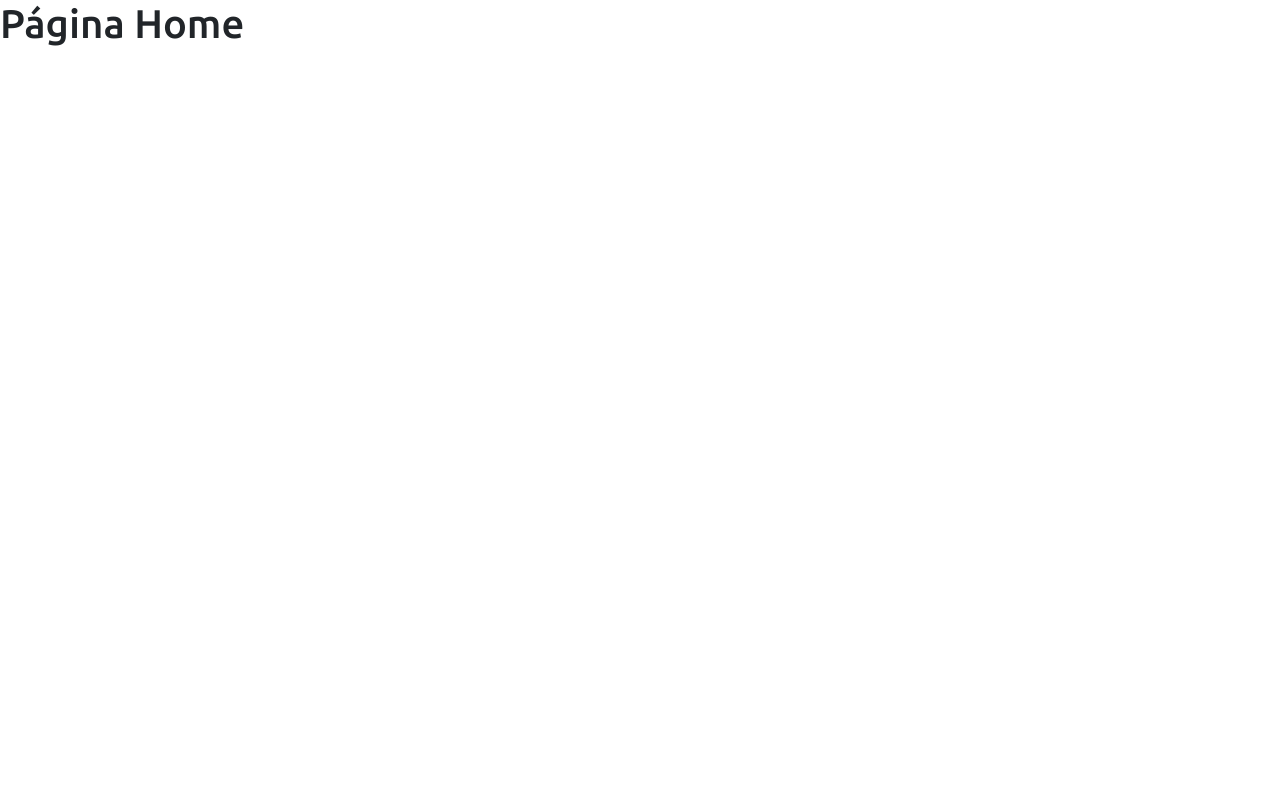
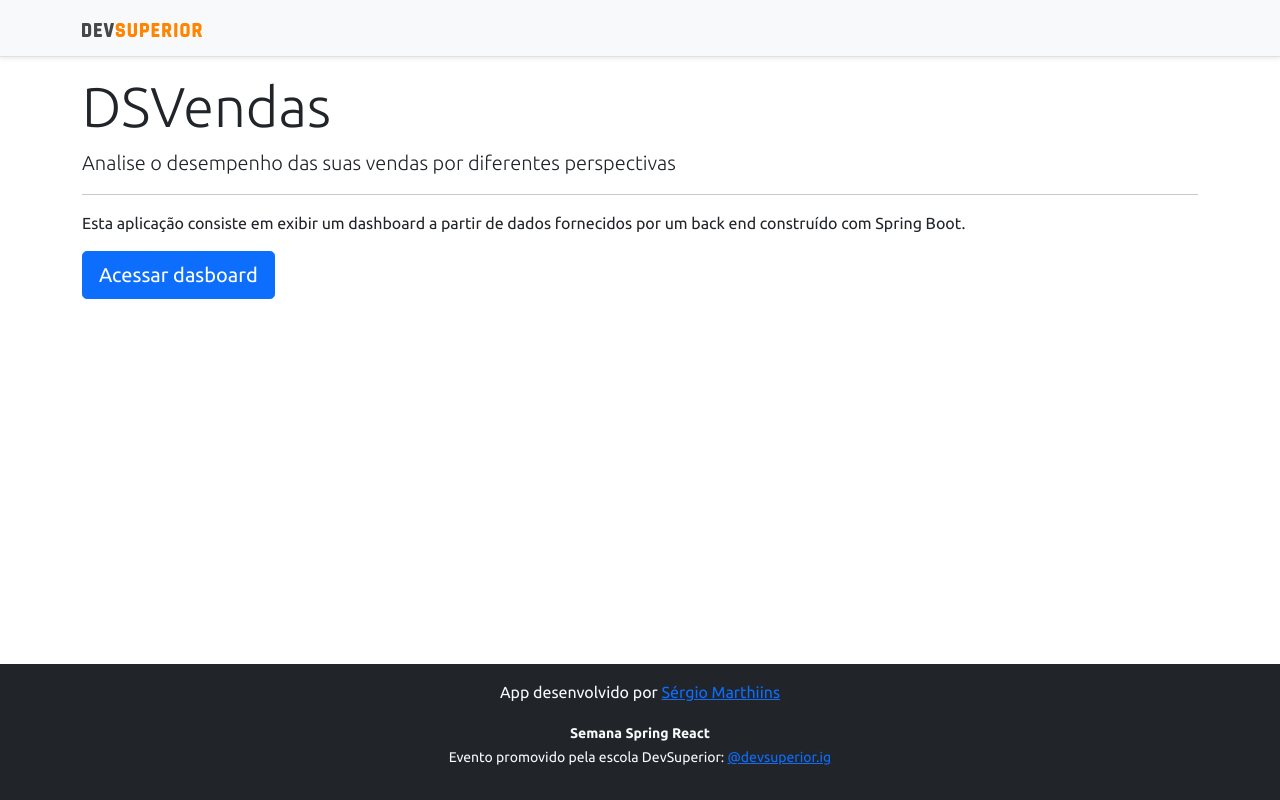
Before and after one commit to Marthiins/projeto-sds3, a React (Create React App) app in the folder frontend/: page / in a window 1280 px wide. Built offline with nearby package versions, Linux system fonts and the light colour scheme.

Commit message:
DonutChart integration

```diff
--- a/frontend/package.json
+++ b/frontend/package.json
@@ -11,7 +11,7 @@
     "@types/node": "^12.0.0",
     "@types/react": "^17.0.0",
     "@types/react-dom": "^17.0.0",
-    "apexcharts": "^3.26.2",
+    "apexcharts": "^3.27.3",
     "axios": "^0.21.1",
     "bootstrap": "^5.0.0",
     "react": "^17.0.2",
--- a/frontend/src/components/DonutChart/index.tsx
+++ b/frontend/src/components/DonutChart/index.tsx
@@ -1,31 +1,34 @@
 import axios from 'axios';
+import { useEffect } from 'react';
+import { useState } from 'react';
 import Chart from 'react-apexcharts';
 import { SaleSun } from 'types/sale';
 import { BASE_URL } from 'utils/request';
 
 type ChartData = {
     series: number [];
-    labels: string []
-
+    labels: string [];
  }
 
 
 //function DonutChart() { declarar a função de outro modo
 const DonutChart = () => { //Essa função é com o Lambda
 
-    //FORMA ERRADA PARA TESTAR
-let chartData : ChartData = {labels:[], series:[]};
+const [chartData, setChartData] = useState<ChartData>({labels:[], series:[]});
 
- //FORMA ERRADA
+useEffect(() =>{
     axios.get(`${BASE_URL}/sales/amount-by-seller`)
     .then(response =>{ // resposta quando chegar com sucesso
         const data = response.data as SaleSun[];
         const myLabels = data.map(x => x.sellerName);
         const mySeries = data.map(x => x.sum);
 
-    chartData = {labels:myLabels, series:mySeries};
-console.log(chartData);
+        setChartData({labels:myLabels, series:mySeries});
+
     });
+
+},[]);
+
 
   // const mockData = {
      //   series: [477138, 499928, 444867, 220426, 473088], //Array de numeros
--- a/frontend/src/components/NavBar/index.tsx
+++ b/frontend/src/components/NavBar/index.tsx
@@ -1,4 +1,5 @@
 import ImgDsDark from 'assets/img/ds-dark.svg';
+import { Link } from 'react-router-dom';
 
 //function NavBar() { declarar a função de outro modo
 const NavBar = () => { //Essa função é com o Lambda
@@ -6,7 +7,9 @@
         <div className="d-flex flex-column flex-md-row align-items-center p-3 px-md-4 mb-3 bg-light border-bottom shadow-sm">
             <div className="container">
                 <nav className="my-2 my-md-0 mr-md-3">
+                    <Link to="/">
                     <img src={ImgDsDark} alt="DevSuperior" width="120" />
+                    </Link>
                 </nav>
             </div>
         </div>
--- a/frontend/src/pages/Home/index.tsx
+++ b/frontend/src/pages/Home/index.tsx
@@ -1,10 +1,25 @@
+import Footer from "components/Footer";
+import NavBar from "components/NavBar";
+import { Link } from "react-router-dom";
+
 //function NavBar() { declarar a função de outro modo
 const Home = () => { //Essa função é com o Lambda
     return (
-        <div>
-            <h1>Página Home</h1>
-
-        </div>
+        <>
+            <NavBar />
+            <div className="container">
+                <div className="jumbotron">
+                    <h1 className="display-4">DSVendas</h1>
+                    <p className="lead">Analise o desempenho das suas vendas por diferentes perspectivas</p>
+                    <hr />
+                    <p>Esta aplicação consiste em exibir um dashboard a partir de dados fornecidos por um back end construído com Spring Boot.</p>
+              <Link className="btn btn-primary btn-lg" to="/dashboard">
+                  Acessar dasboard
+              </Link>
+                </div>
+            </div>
+            <Footer />
+        </>
     );
 }
 
```
Also changed, not shown: 2 other files (tests, documents, lock files or other folders). Lines whose indentation alone changed are shown as unchanged.
